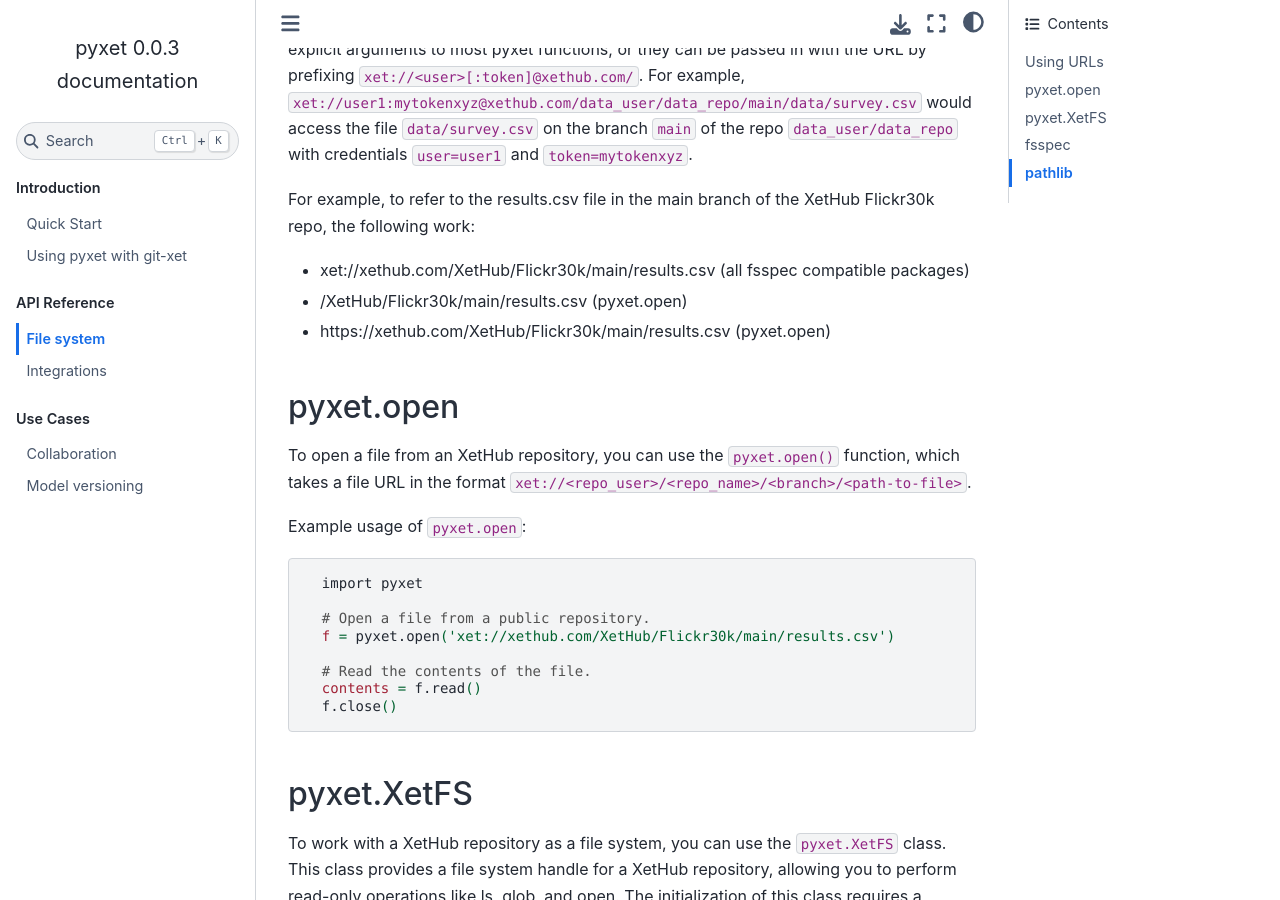
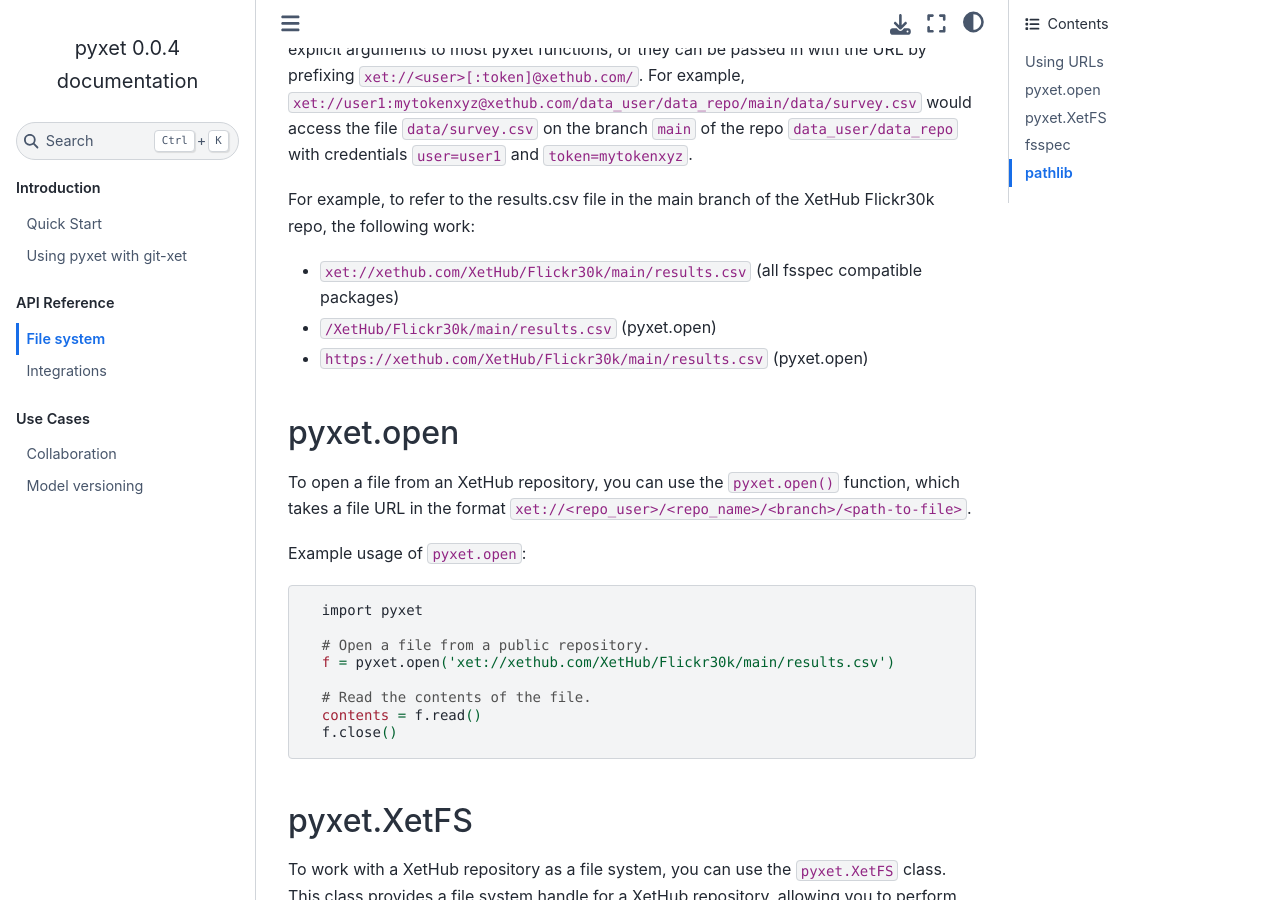
Before and after one commit to xetdata/pyxet, a Sphinx documentation site: the page built from docs/markdowns/filesystem.md, in a window 1280 px wide and 900 px high, scrolled down 426 px. Built offline with Sphinx 7.4.7 and the Sphinx Book theme 1.1.4, drawn with Linux system fonts in a browser that asks for light colours; pages that are not in the unit, such as notebooks, are missing from menus; some of the changed text lies outside the part shown.

````diff
--- a/docs/conf.py
+++ b/docs/conf.py
@@ -9,7 +9,7 @@
 project = 'pyxet'
 copyright = '2023, XetHub'
 author = '<a href="https://xethub.com/xdssio" target="_blank">Jonathan Alexander</a>, <a href="https://xethub.com/team" target="_blank">XetHub team</a>, and the <a href="https://github.com/xetdata/pyxet" target="_blank">pyxet</a> community'
-release = '0.0.3'
+release = '0.0.4'
 
 # -- General configuration ---------------------------------------------------
 # https://www.sphinx-doc.org/en/master/usage/configuration.html#general-configuration
--- a/docs/markdowns/filesystem.md
+++ b/docs/markdowns/filesystem.md
@@ -15,9 +15,9 @@ or they can be passed in with the URL by prefixing `xet://<user>[:token]@xethub.
 the branch `main` of the repo `data_user/data_repo`  with credentials `user=user1` and `token=mytokenxyz`.
 
 For example, to refer to the results.csv file in the main branch of the XetHub Flickr30k repo, the following work:
-- xet://xethub.com/XetHub/Flickr30k/main/results.csv (all fsspec compatible packages)
-- /XetHub/Flickr30k/main/results.csv (pyxet.open)
-- https://xethub.com/XetHub/Flickr30k/main/results.csv (pyxet.open)
+- `xet://xethub.com/XetHub/Flickr30k/main/results.csv` (all fsspec compatible packages)
+- `/XetHub/Flickr30k/main/results.csv` (pyxet.open)
+- `https://xethub.com/XetHub/Flickr30k/main/results.csv` (pyxet.open)
 
 ## pyxet.open
 
@@ -76,7 +76,7 @@ All fsspec read-only functionality is supported; write operations such as flush(
 
 ## [pathlib](https://docs.python.org/3/library/pathlib.html)
 
-pyxet also implements read-only pathlib functions. write_text and write_bytes are not currently supported.
+pyxet also implements read-only pathlib functions. `write_text()` and `write_bytes()` are not currently supported.
 
 ```python
 from pyxet.pathlib import Path
````
Also changed, not shown: docs/markdowns/quickstart.md (+0 -9 lines).
